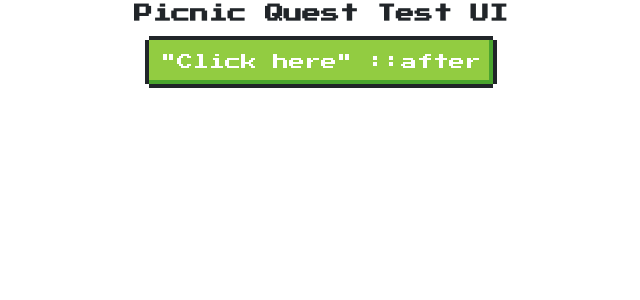
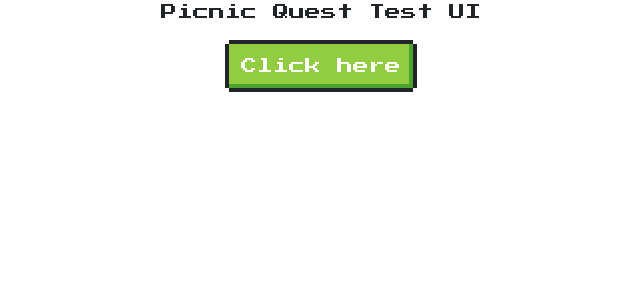
Before and after one commit to tl-kuno/PicnicQuest-Client, a React (Create React App) app: page / in a window 1280 px wide. Shown: the top 300 px of the page, without its empty margins (319-959 px from the left). Built offline with nearby package versions, Linux system fonts and the light colour scheme.

Commit message:
update classNames

```diff
--- a/src/App.js
+++ b/src/App.js
@@ -5,12 +5,9 @@ import "nes.css/css/nes.min.css";
 function App() {
   return (
     <div className="App">
-      <section class="new-container with-title">
-        <h3 class="title">Picnic Quest Test UI</h3>
-        <button type="button" class="nes-btn is-success">
-          "Click here"
-          ::after
-        </button>
+      <section className="new-container with-title">
+        <p className="title">Picnic Quest Test UI</p>
+        <button type="button" className="nes-btn is-success">Click here</button>
       </section>
     </div>
   );
```
